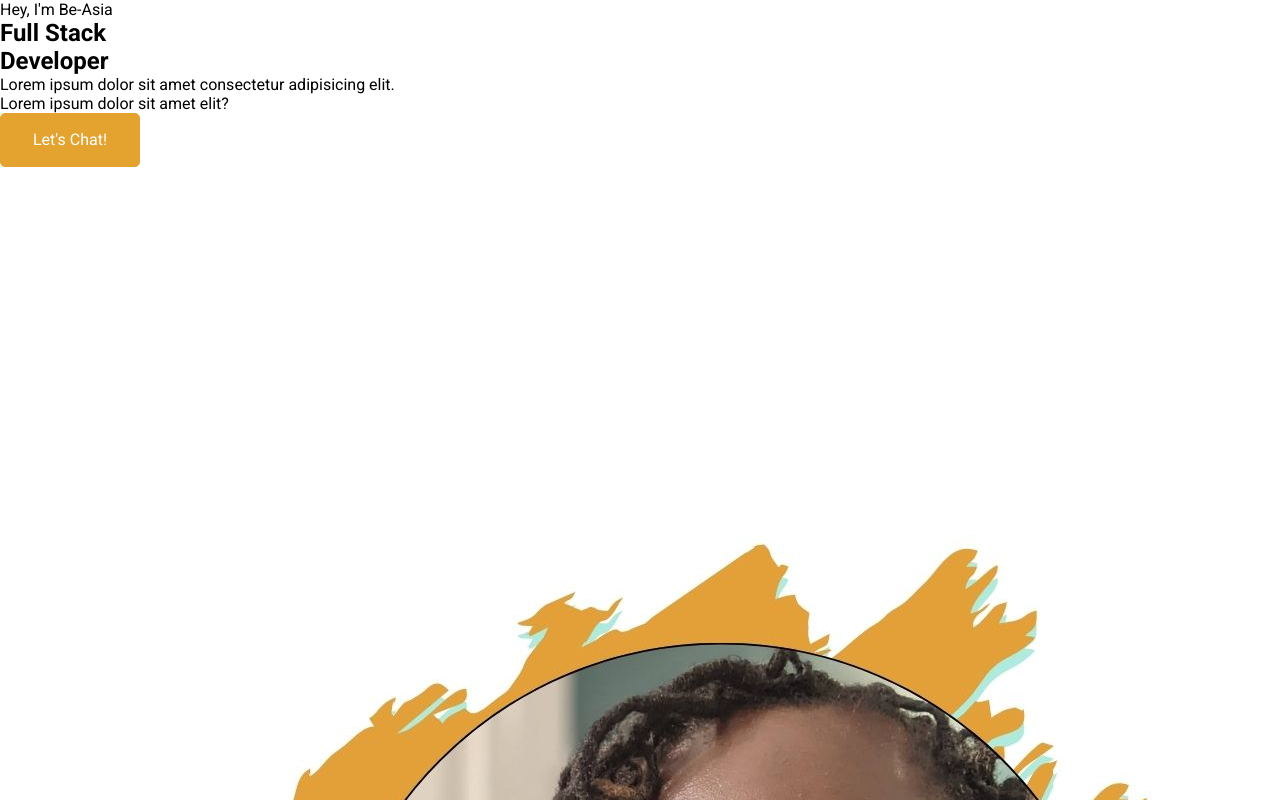
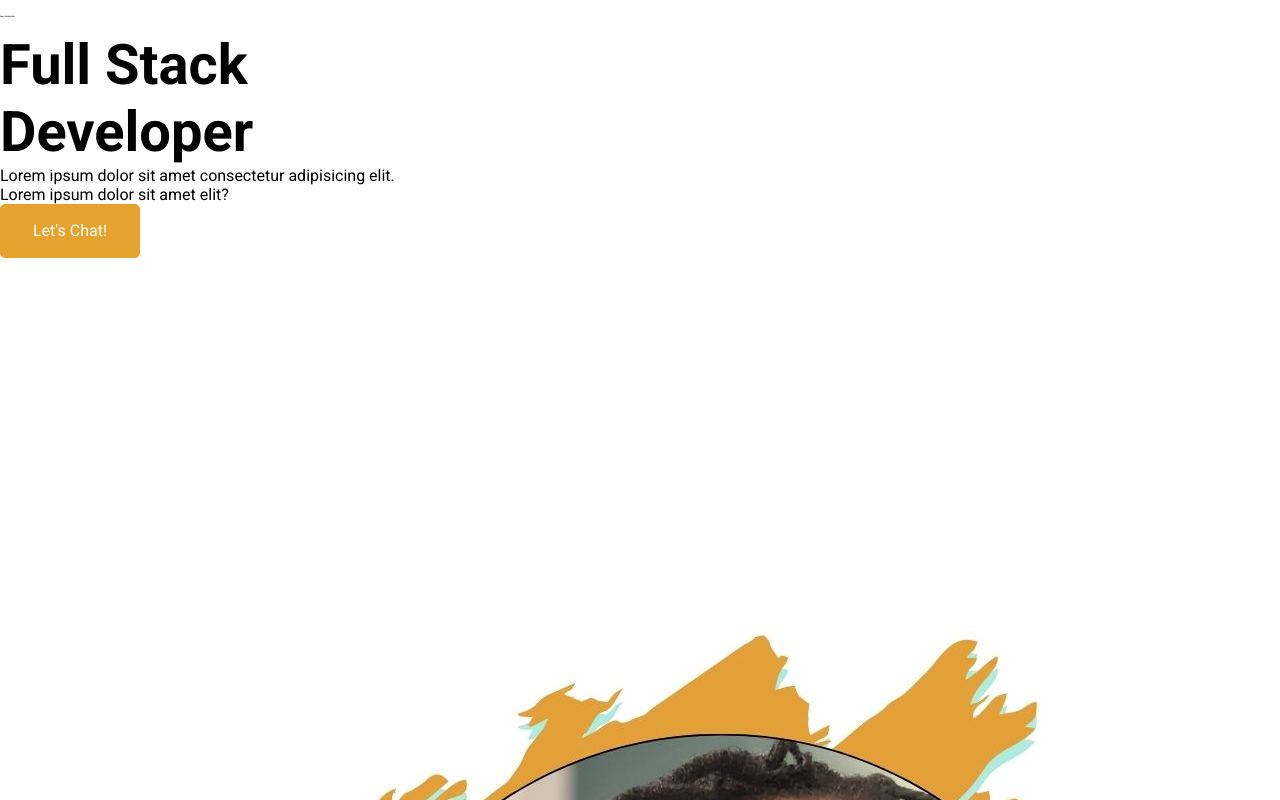
Before and after one commit to amerigirl/digitalPortfolio, a React (Create React App) app: page / in a window 1280 px wide. Shown: the top 800 px of the page. Built offline with nearby package versions, Linux system fonts and the light colour scheme.

Commit message:
building out global font styles

```diff
--- a/src/App.css
+++ b/src/App.css
@@ -22,7 +22,7 @@
   --primary: #e3a32e;
   --heading-color: #282938;
   --bg-shade: #f5fcff;
-  --github:#e62872;
+  --github: #e62872;
   --darkblue: #1c1e53;
   --black: #000000;
   --white: #ffffff;
@@ -51,22 +51,109 @@
   -o-transition: background-color 0.5s;
 }
 
-.btn-outline-primary{
+.btn-outline-primary {
   color: var(--primary);
   background-color: var(--white);
-    border: 1px solid var(--primary)
+  border: 1px solid var(--primary);
 }
-.btn-outline-primary:hover{
+.btn-outline-primary:hover {
   color: var(--white);
   background-color: var(--primary);
 }
 
-.btn-primary{
+.btn-primary {
   color: var(--white);
   background-color: var(--primary);
-    border: 1px solid var(--primary)
+  border: 1px solid var(--primary);
 }
-.btn-primary:hover{
+.btn-primary:hover {
   color: var(--primary);
   background-color: var(--white);
 }
+
+.btn-github {
+  color: var(--white);
+  background-color: var(--github);
+  border: var(--github);
+  display: flex;
+  flex-direction: row;
+  justify-content: center;
+  align-items: center;
+  box-shadow: 0 1px 2px 0 rgb(15, 24, 40 0, 95, green, blue);
+  gap: 16px;
+}
+.btn-github:hover {
+  color: var(--github);
+  background-color: var(--white);
+}
+/*Glboal CSS Ends Here*/
+/* Main headings*/
+
+/*Heading 1*/
+h1 {
+  font-size: 56px;
+  font-weight: 700;
+  line-height: 67px;
+}
+
+/*Heading 2*/
+
+h2 {
+  font-size: 48px;
+  font-weight: 700;
+  line-height: 58px;
+}
+
+/*Heading 3*/
+
+h2 {
+  font-size: 24px;
+  font-weight: 700;
+  line-height: 34px;
+}
+/* paragraphs text large medium small*/
+
+/* Body 1*/
+
+.text-lg {
+  color: var(--darkblue);
+  font-size: 18px;
+  font-style: normal;
+  font-weight: 400;
+  line-height: 27px;
+}
+/* Body 2*/
+
+.text-md {
+  color: var(--darkblue);
+  font-size: 16px;
+  font-style: normal;
+  font-weight: 400;
+  line-height: 24px;
+}
+
+/* Body 3*/
+
+.text-sm {
+  color: var(--black);
+  font-size: 14px;
+  font-style: normal;
+  font-weight: 400;
+  line-height: 21px;
+}
+
+/* Section Titles*/
+
+/* Skills & About Me*/
+.section--title {
+  color: var(--heading-color);
+  font-size: 2px;
+  text-align: center;
+  font-style: normal;
+  font-weight: 600;
+  line-height: 32px;
+  display: flex;
+  align-items: flex-start;
+}
+
+/* Portfolio, Testimonial, &Contact Me*/
```
Lines whose indentation alone changed are shown as unchanged.
